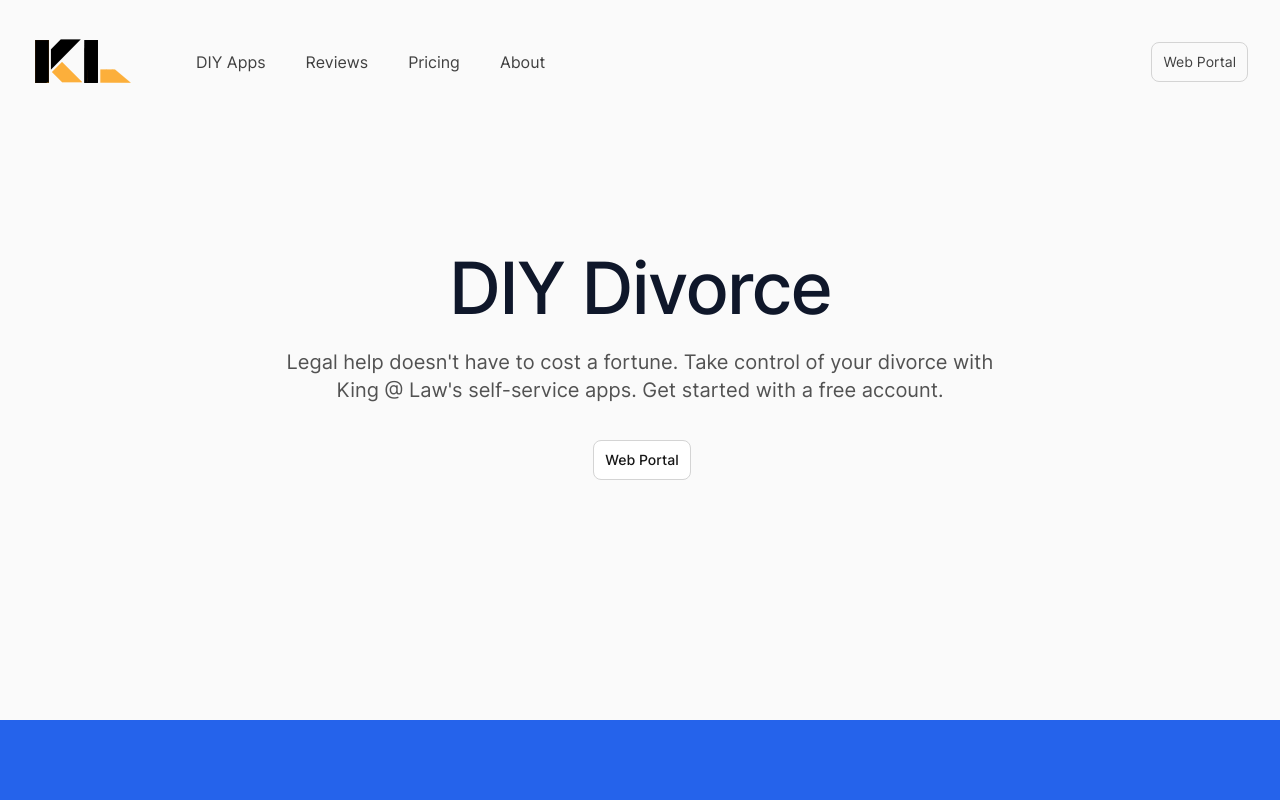
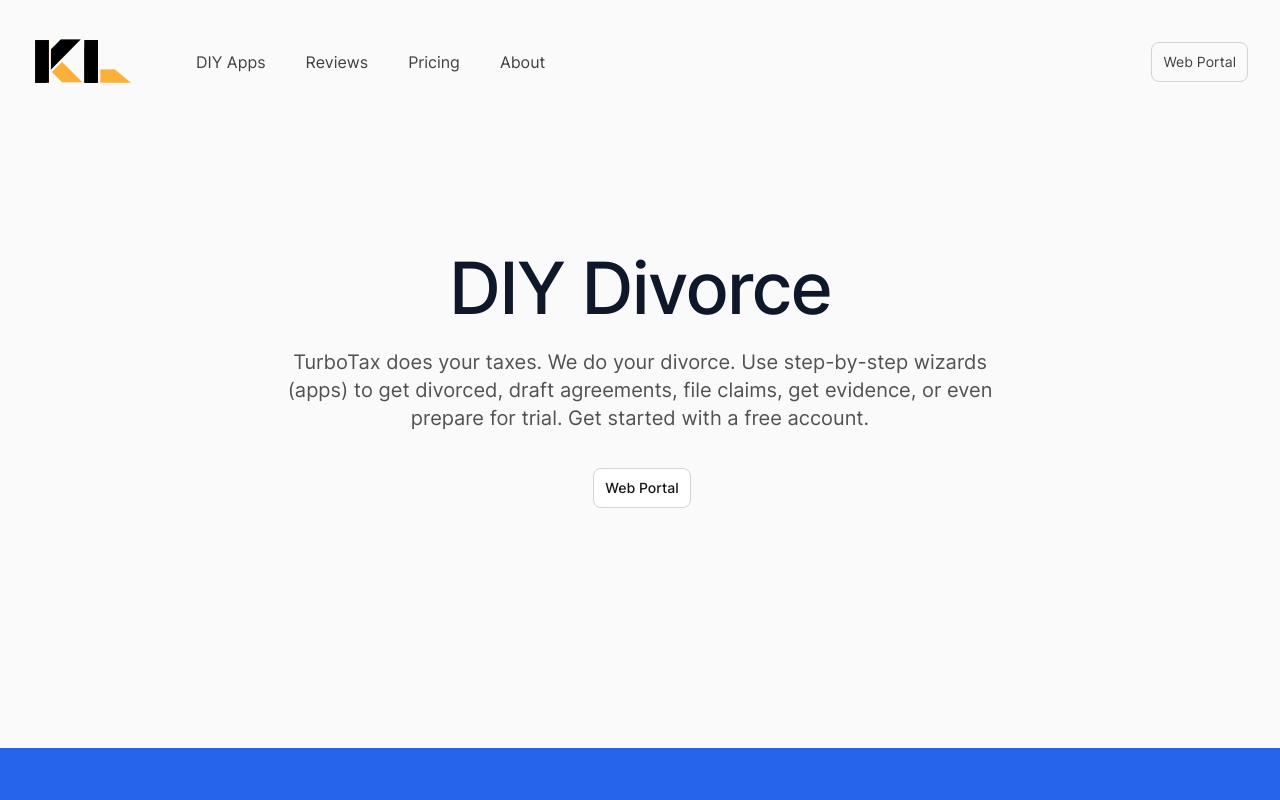
Before and after one commit to David44357/KingLawWebsite, a Next.js app: page /prometheus in a window 1280 px wide. Shown: the top 800 px of the page. Built offline with nearby package versions, Linux system fonts and the light colour scheme.

Commit message:
Update PromHero.jsx

```diff
--- a/src/components/PromHero.jsx
+++ b/src/components/PromHero.jsx
@@ -359,7 +359,7 @@ export function PromHero() {
             DIY Divorce
             </h1>
             <p className="mt-6 text-xl text-gray-600 max-w-[740px] mx-auto">
-              {'Legal help doesn\'t have to cost a fortune. Take control of your divorce with King @ Law\'s self-service apps. Get started with a free account.'}
+              {'TurboTax does your taxes. We do your divorce. Use step-by-step wizards (apps) to get divorced, draft agreements, file claims, get evidence, or even prepare for trial. Get started with a free account.'}
             </p>
             <div className="mt-6 flex justify-center gap-x-6">
               < ButtonLink OS={OS} userOS={userOS} ></ButtonLink>
```
